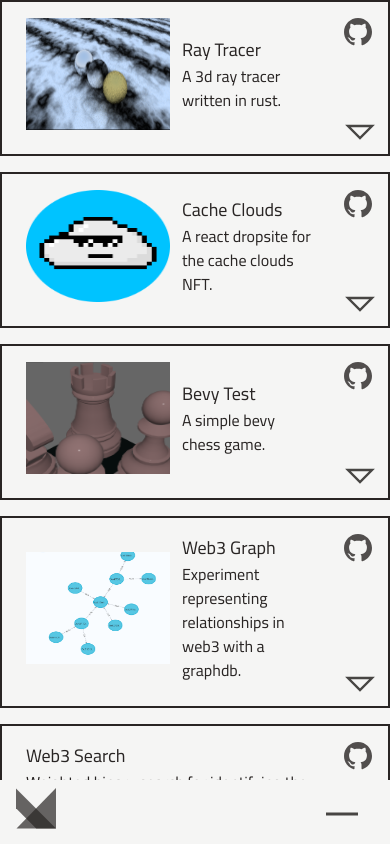
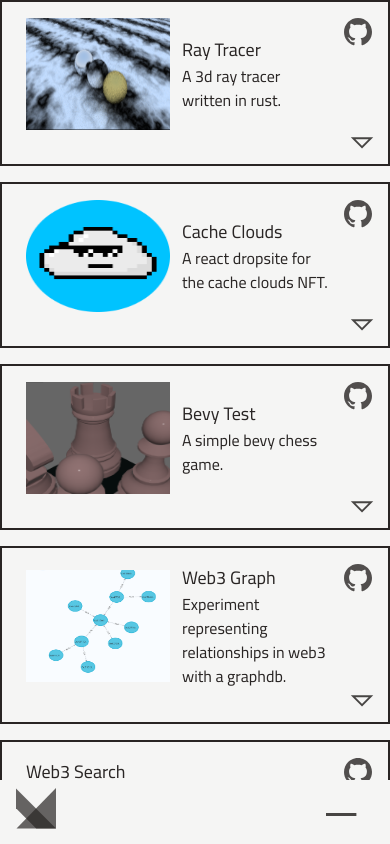
Before and after one commit to jdilla52/portfolio, a Next.js app: page /projects in a window 390 px wide. Built offline with nearby package versions, Linux system fonts and the light colour scheme; a web font is replaced by a local one.

Commit message:
iphone weirdness

```diff
--- a/src/assets/arrow.tsx
+++ b/src/assets/arrow.tsx
@@ -70,7 +70,7 @@ const Arrow = ({t}: ArrowProps) => {
     const interp_points = interpolateToSvg(pos0, pos1, t);
     const extents = deriveExtents([pos0, pos1], 0, 0);
     return (
-        <svg width="100%" height="100%" viewBox={extents} fill="none" xmlns="http://www.w3.org/2000/svg"
+        <svg width="95%" height="95%" viewBox={extents} fill="none" xmlns="http://www.w3.org/2000/svg"
              className="overflow-visible content-center">
             <polygon points={interp_points} className="stroke-2 stroke-stone-900 opacity-80 hover:opacity-100"/>
         </svg>
--- a/src/components/experience_card.tsx
+++ b/src/components/experience_card.tsx
@@ -20,38 +20,38 @@ const ExperienceCard = ({props, expanded, setExpanded}: ExperienceCardProps) =>
     // todo add collapse on move out of screen
     // todo add animation for expand
     return (
-        <div className="flex flex-col md:flex-row font-cairo" ref={ref}>
+
+        <div className="grow flex flex-col md:flex-row font-cairo" ref={ref}>
             {/*{expanded ? <>*/}
-            {!expanded && <div className="flex flex-row md:w-36 border-r-2 border-stone-800 items-center justify-end">
+            {!expanded && <div className="grow flex md:w-36 border-r-2 border-stone-800 items-center justify-end">
                 <div className="pr-6">
                     {props.date.length === 1 && <p className="">{props.date[0]}</p>}
                     {props.date.length === 2 && <p className="">{props.date[0]} - {props.date[1]}</p>}
                 </div>
             </div>}
             <div
-                className={`flex flex-row grow justify-between border-2 border-stone-800 ${expanded ? "w-full" : "md:w-96"} p-4 md:ml-16 my-4`}
+                className={`grow flex flex-col justify-between border-2 border-stone-800 ${expanded ? "w-full" : "md:w-96"} p-4 md:ml-16 my-4`}
                 onClick={() => props.projects ? setExpanded() : () => null}>
-
-                <div className="flex flex-col items-center justify-center">
-                    <button className="flex flex-row items-center w-full gap-3 pb-1 hover:underline"
-                            onClick={(e) => goTo(e, props.link)}>
-                        {props.image &&
-                            <div className="h-8 w-8 flex-non"><Image height={90} width={90} src={props.image}
-                                                                     alt={"./"}/>
-                            </div>}
-                        <p className="text-lg">{props.company}: {props.role}</p>
-                    </button>
-                    <p className="max-w-prose">{props.headline}</p>
-                    {expanded && props.projects ? <div className="grid sm:grid-cols-1 md:grid-cols-2 text-sm gap-6 p-4">
+                <button className="flex-none flex items-center w-full gap-3 pb-1 hover:underline"
+                        onClick={(e) => goTo(e, props.link)}>
+                    {props.image &&
+                        <div className="h-8 w-8 flex-none"><Image height={90} width={90} src={props.image}
+                                                                  alt={"./"}/>
+                        </div>}
+                    <p className="flex-none text-lg text-left">{props.company}: {props.role}</p>
+                </button>
+                <p className="flex-none w-full">{props.headline}</p>
+                {expanded && props.projects ?
+                    <div
+                        className="w-full h-full grid sm:grid-cols-1 md:grid-cols-2 place-self-center justify-center text-sm gap-6 p-4">
                         {props.projects.map((project: Project) => {
                             return (
                                 <SectionCard key={project.name} props={project}/>
                             )
                         })}
                     </div> : null}
-                </div>
                 {props.projects ?
-                    <div className="self-end justify-self-end flex-none h-2.5 pl-1">
+                    <div className="shrink flex-none self-end justify-self-end h-2.5 mt-2">
                         <Arrow t={expanded ? 1.0 : 0.0}/>
                     </div> : null}
             </div>
--- a/src/components/project_card.tsx
+++ b/src/components/project_card.tsx
@@ -23,16 +23,20 @@ const ProjectCard = ({props, expanded, setExpanded}: ProjectCardProps) => {
     return (
         <div className="w-full border-2 border-stone-800 font-cairo"
              onClick={() => setExpanded()} ref={ref}>
-            <div className="flex flex-row justify-between content-between pl-6 p-4 gap-7">
-                <div className="grow flex flex-col">
-                    <div className="flex flex-row items-center gap-3 pb-2">
+            <div className="flex flex-col pl-6 p-4">
+                    <div className="grow flex flex-row w-full justify-between items-center gap-3">
                         {props.thumb && <div className="h-28 w-36 flex-none">
                             <Image className="h-28 w-36 flex-none" src={props.thumb}
                                    height={100} width={100} alt={"./"}/></div>}
-                        <div className="flex flex-col justify-center">
+                        <div className="grow w-full">
                             <h3 className="text-lg">{props.name}</h3>
                             <p className="max-w-prose">{props.description}</p>
                         </div>
+                    {props.link &&
+                        <button className="flex-none h-7 self-start"
+                                onClick={(e) => goTo(e, props.link)}>
+                            <Github/>
+                        </button>}
                 </div>
                 {(expanded && props.sections) &&
                     <div className="flex flex-col text-sm gap-1 pt-3 gap-4">
@@ -60,18 +64,10 @@ const ProjectCard = ({props, expanded, setExpanded}: ProjectCardProps) => {
                             )
                         })}
                     </div>}
-                </div>
-                <div
-                    className="flex flex-col min-h-max justify-self-end justify-between justify-end contend-end content-between flex-none">
-                    {props.link ?
-                        <button className="h-7"
-                                onClick={(e) => goTo(e, props.link)}>
-                            <Github/>
-                        </button> : null}
-                    {props.sections ? <div className="h-3 self-end justify-self-end">
+                {props.sections &&
+                    <div className="shrink flex-none self-end justify-self-end h-2.5 mt-2">
                         <Arrow t={expanded ? 1.0 : 0.0}/>
-                    </div> : null}
-                </div>
+                    </div>}
             </div>
         </div>
 
--- a/src/pages/experience.tsx
+++ b/src/pages/experience.tsx
@@ -47,7 +47,7 @@ const Experience = () => {
     }
     return (
         <div className="relative fixed w-screen h-screen flex md:flex-row sm:flex-col bg-stone-100">
-            <div className="overflow-y-auto w-screen mb-16 md:mb-0" ref={outerRef}>
+            <div className="overflow-y-auto w-screen pb-16 md:mb-0" ref={outerRef}>
                 <div className="grow sm:w-full md:w-[calc(100%-theme(space.36))] flex flex-col items-center p-4
             text-stone-800">
                     {experienceData.roles.map((role: Role) => {
@@ -64,7 +64,7 @@ const Experience = () => {
                             <Logo/>
                         </Link>
                     </div>
-                    <div className="w-8 md:w-10 h-8 mr-8 m-2">
+                    <div className="overflow-visible w-8 md:w-10 h-8 mr-8 m-2">
                         <ScrollableArrow outerRef={getRef}/>
                     </div>
                 </div>
--- a/src/pages/index.tsx
+++ b/src/pages/index.tsx
@@ -7,17 +7,16 @@ import SpecialBullet from "../assets/special_bullet";
 
 const Home: NextPage = () => {
     return (
-        <>
         <main className="fixed w-screen h-screen flex flex-col items-center justify-center
             font-sans font-normal leading-relaxed text-stone-800 bg-stone-100 body-font font-cairo gap-5">
             <div className="w-36">
                 <Logo/>
             </div>
-                <div className="flex flex-row items-center justify-center gap-9">
-                    <a className="h-10" href="https://github.com/jdilla52">
+            <div className="flex w-36 justify-between">
+                <a className="h-10 grow" href="https://github.com/jdilla52">
                     <Github/>
                 </a>
-                    <a className="h-10" href="https://linkedin.com/in/jacques-perrault">
+                <a className="h-10 grow" href="https://linkedin.com/in/jacques-perrault">
                     <Linkedin/>
                 </a>
             </div>
@@ -26,7 +25,6 @@ const Home: NextPage = () => {
                 <SpecialBullet link={"/projects"} content={"side projects"}/>
             </div>
         </main>
-        </>
     );
 };
 
--- a/src/pages/projects.tsx
+++ b/src/pages/projects.tsx
@@ -42,9 +42,7 @@ const Projects = () => {
     }
     return (
         <div className="relative fixed w-screen h-screen flex flex-row bg-stone-100">
-            <div className="overflow-auto w-screen item-center mb-16 md:mb-0" ref={outerRef}>
-                <div className="grow flex flex-col max-w-3xl md:ml-16 justify-self-center
-            text-stone-800 overflow-auto scrollbar gap-4">
+            <div className="grow flex flex-col overflow-auto w-screen item-center mb-16 text-stone-800 md:mb-0 gap-4" ref={outerRef}>
                     {projectData.projects.map((project: Project) => {
                         return (
                             <ProjectCard key={project.name} props={project} expanded={expanded[project.name]}
@@ -52,7 +50,6 @@ const Projects = () => {
                         )
                     })
                     }
-                </div>
             </div>
             <div
                 className="fixed flex md:flex-col bottom-0 left-0 right-0 md:right-0 md:left-[calc(100%-theme(space.36))] md:top-0 items-end md:items-center justify-between">
@@ -61,7 +58,7 @@ const Projects = () => {
                         <Logo/>
                     </Link>
                 </div>
-                <div className="w-8 md:w-10 h-8 mr-8 m-2">
+                <div className="overflow-visible w-8 md:w-10 h-8 mr-8 m-2">
                     <ScrollableArrow outerRef={getRef}/>
                 </div>
             </div>
```
Lines whose indentation alone changed are shown as unchanged.
